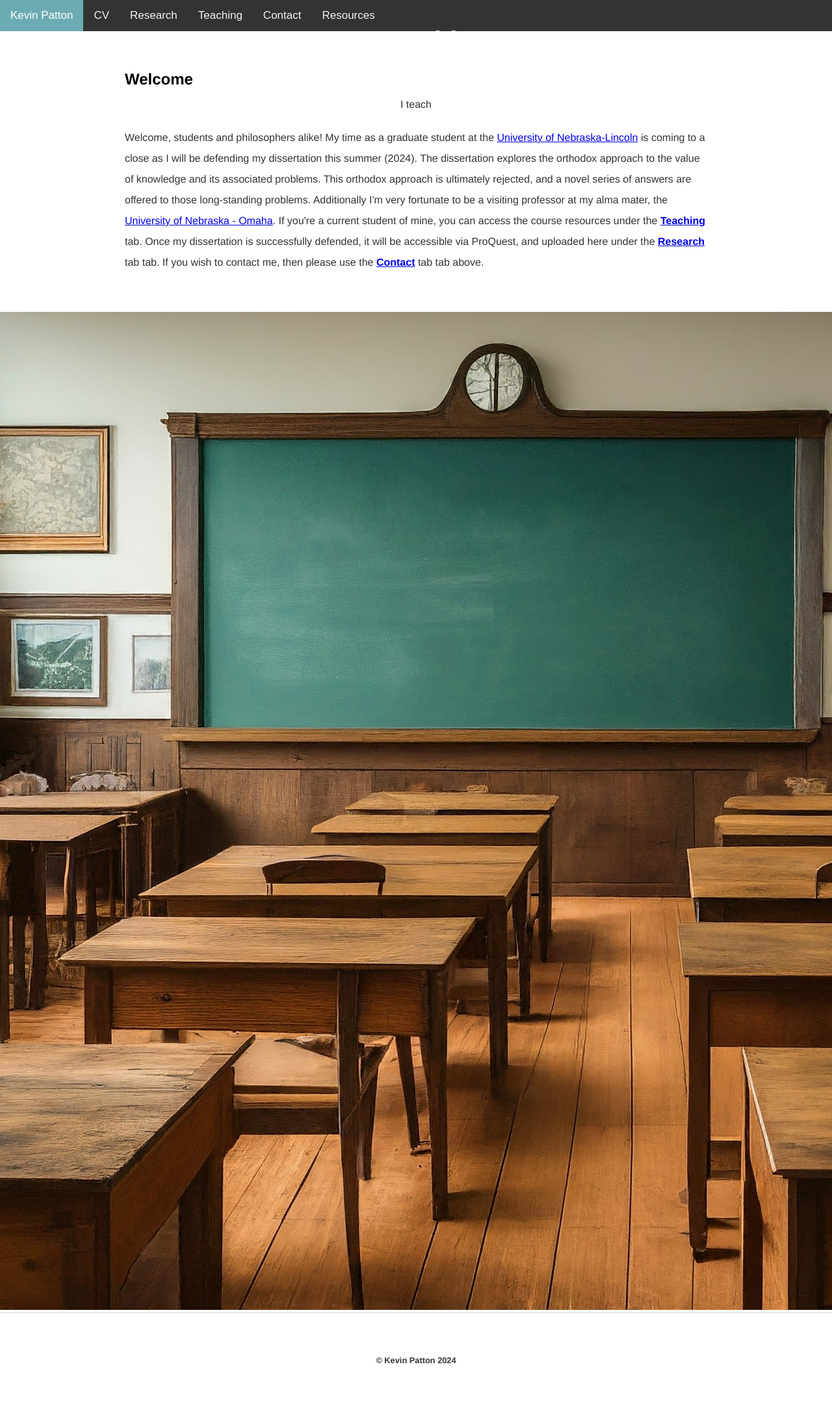
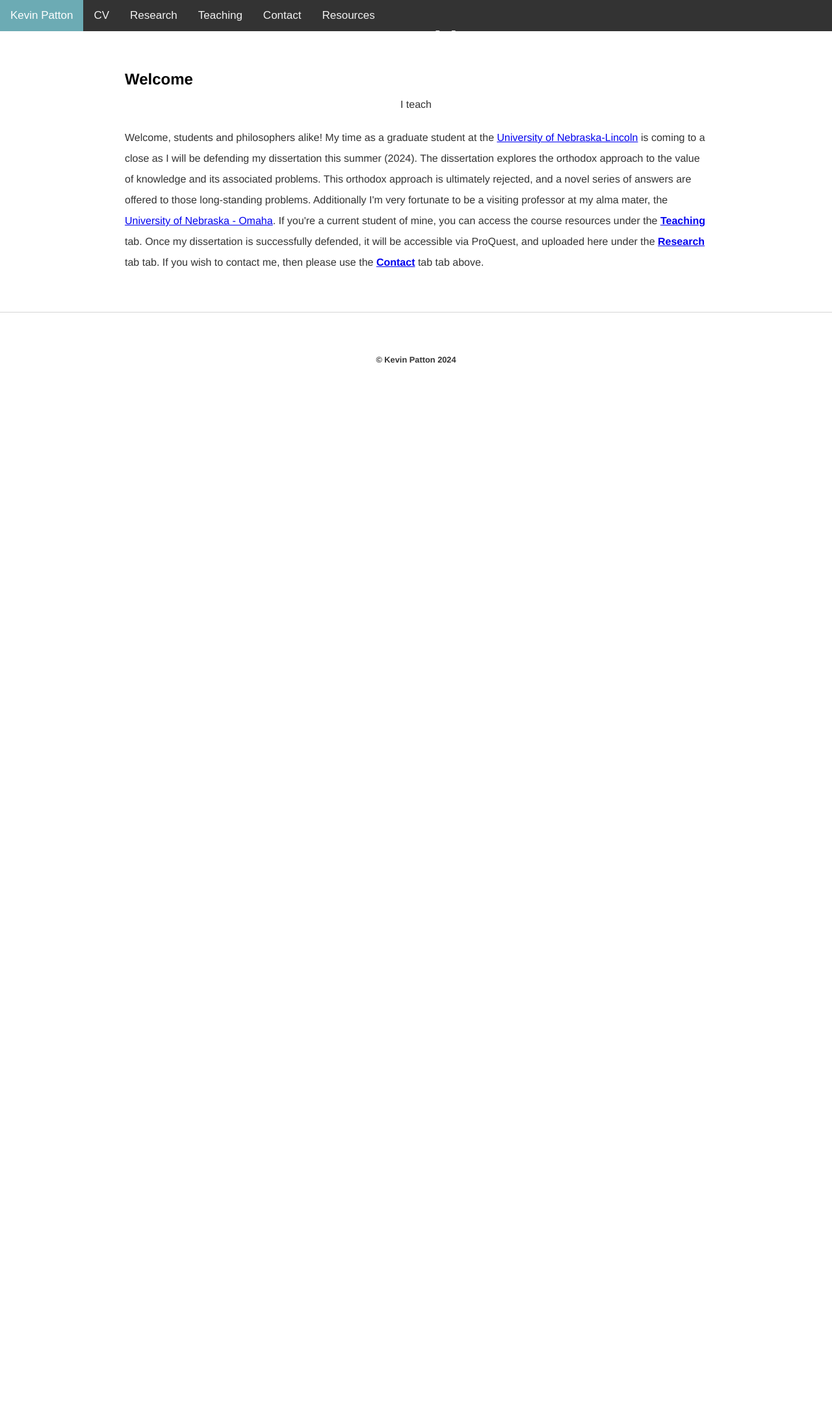
Before and after one commit to kevinjpatton/kevinjpatton.github.io, a Jekyll site: the page built from test.html, in a window 1280 px wide. Shown: the whole page at 65% size. Built offline with Jekyll 4.4.1, drawn with Linux system fonts in a browser that asks for light colours; Markdown is read by kramdown in place of the engine named in the settings; after the commit the page ends 900 px from its top, so only the background shows below that.

Commit message:
Update test.html

```diff
--- a/test.html
+++ b/test.html
@@ -11,5 +11,5 @@
 <!-- /.blurb -->
 <div class="blurb">
 <h2>Welcome</h2>
-<p>Welcome, students and philosophers alike! My time as a graduate student at the  <a href="http://www.unl.edu/philosophy/graduate-students#patton" target="_blank">University of Nebraska-Lincoln</a> is coming to a close as I will be defending my dissertation this summer (2024). The dissertation explores the orthodox approach to the value of knowledge and its associated problems. This orthodox approach is ultimately rejected, and a novel series of answers are offered to those long-standing problems. Additionally I'm very fortunate to be a visiting professor at my alma mater, the <a href="https://www.unomaha.edu/college-of-arts-and-sciences/philosophy/about-us/directory/kevin-patton.php" target="_blank">University of Nebraska - Omaha</a>. If you're a current student of mine, you can access the course resources under the <b><a href="/teaching/index.html" >Teaching</a></b> tab. Once my dissertation is successfully defended, it will be accessible via ProQuest, and uploaded here under the <b><a href="/teaching/index.html">Research</a></b> tab tab. If you wish to contact me, then please use the <b><a href="/teaching/index.html">Contact</a></b> tab tab above.</p><img src="/teaching/currentcourses/Current_Courses.jpg">
+<p>Welcome, students and philosophers alike! My time as a graduate student at the  <a href="http://www.unl.edu/philosophy/graduate-students#patton" target="_blank">University of Nebraska-Lincoln</a> is coming to a close as I will be defending my dissertation this summer (2024). The dissertation explores the orthodox approach to the value of knowledge and its associated problems. This orthodox approach is ultimately rejected, and a novel series of answers are offered to those long-standing problems. Additionally I'm very fortunate to be a visiting professor at my alma mater, the <a href="https://www.unomaha.edu/college-of-arts-and-sciences/philosophy/about-us/directory/kevin-patton.php" target="_blank">University of Nebraska - Omaha</a>. If you're a current student of mine, you can access the course resources under the <b><a href="/teaching/index.html" >Teaching</a></b> tab. Once my dissertation is successfully defended, it will be accessible via ProQuest, and uploaded here under the <b><a href="/teaching/index.html">Research</a></b> tab tab. If you wish to contact me, then please use the <b><a href="/teaching/index.html">Contact</a></b> tab tab above.</p>
 </div>
```
